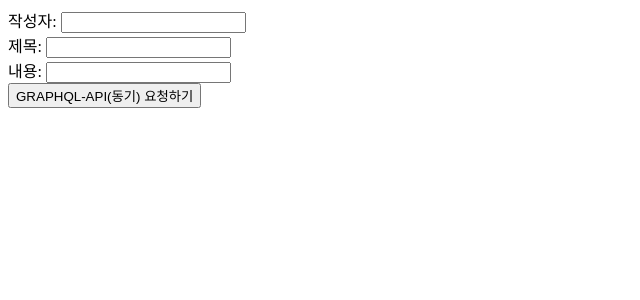
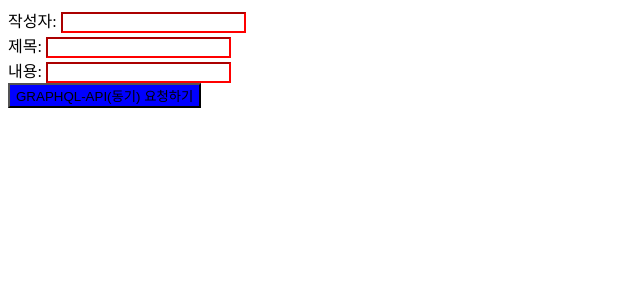
Before and after one commit to chaeyeon-yang/Next-Js-Study, a Next.js app in the folder app/: page /06-01-container-presenter in a window 1280 px wide. Shown: the top 300 px of the page, without its empty margins (0-640 px from the left). Built offline with nearby package versions, Linux system fonts and the light colour scheme.

Commit message:
Refactor: 파일 구조 분리

```diff
--- a/app/src/components/units/board/write/BoardWrite.container.js
+++ b/app/src/components/units/board/write/BoardWrite.container.js
@@ -1,19 +1,8 @@
 import React from "react";
 import BoardWriteUI from "./BoardWrite.presenter";
-import { gql, useMutation } from "@apollo/client";
+import { useMutation } from "@apollo/client";
 import { useState } from "react";
-
-const CREATE_BOARD = gql`
-    mutation createBoard($writer: String, $title: String, $contents: String) {
-        # 변수의 type 적는 곳
-        createBoard(writer: $writer, title: $title, contents: $contents) {
-            # 실제 우리가 전달할 변수 적는 곳
-            _id
-            number
-            message
-        }
-    }
-`;
+import { CREATE_BOARD } from "./BoardWrite.queries";
 
 export default function BoardWrite() {
     // 자바스크립트 영역
--- a/app/src/components/units/board/write/BoardWrite.presenter.js
+++ b/app/src/components/units/board/write/BoardWrite.presenter.js
@@ -1,4 +1,5 @@
 import React from "react";
+import { BlueButton, RedInput } from "./BoardWrite.styles";
 
 export default function BoardWriteUI(props) {
     // 자바스크립트 영역
@@ -6,15 +7,15 @@ export default function BoardWriteUI(props) {
     // HTML 영역(return 아래)
     return (
         <>
-            작성자: <input type="text" onChange={props.onChangeWriter} />
+            작성자: <RedInput type="text" onChange={props.onChangeWriter} />
             <br />
-            제목: <input type="text" onChange={props.onChangeTitle} />
+            제목: <RedInput type="text" onChange={props.onChangeTitle} />
             <br />
-            내용: <input type="text" onChange={props.onChangeContents} />
+            내용: <RedInput type="text" onChange={props.onChangeContents} />
             <br />
-            <button onClick={props.onClickSubmit}>
+            <BlueButton onClick={props.onClickSubmit}>
                 GRAPHQL-API(동기) 요청하기
-            </button>
+            </BlueButton>
         </>
     );
 }
--- /dev/null
+++ b/app/src/components/units/board/write/BoardWrite.queries.js
@@ -0,0 +1,13 @@
+import { gql } from "@apollo/client";
+
+export const CREATE_BOARD = gql`
+    mutation createBoard($writer: String, $title: String, $contents: String) {
+        # 변수의 type 적는 곳
+        createBoard(writer: $writer, title: $title, contents: $contents) {
+            # 실제 우리가 전달할 변수 적는 곳
+            _id
+            number
+            message
+        }
+    }
+`;
--- /dev/null
+++ b/app/src/components/units/board/write/BoardWrite.styles.js
@@ -0,0 +1,9 @@
+import styled from "@emotion/styled";
+
+export const RedInput = styled.input`
+    border-color: red;
+`;
+
+export const BlueButton = styled.button`
+    background-color: blue;
+`;
```
